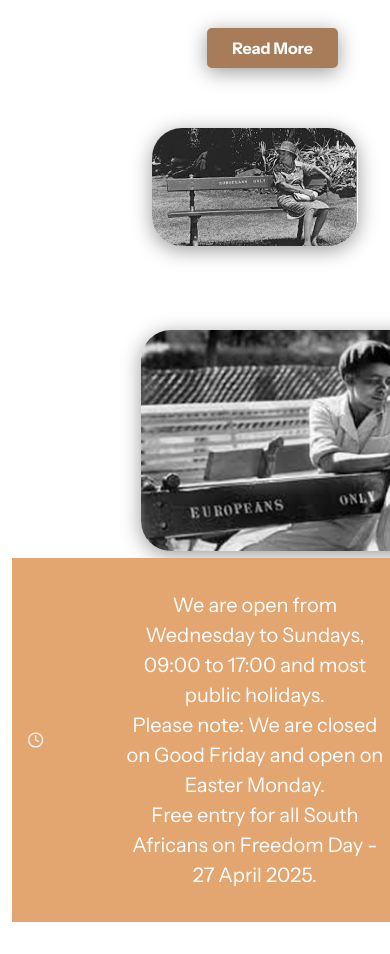
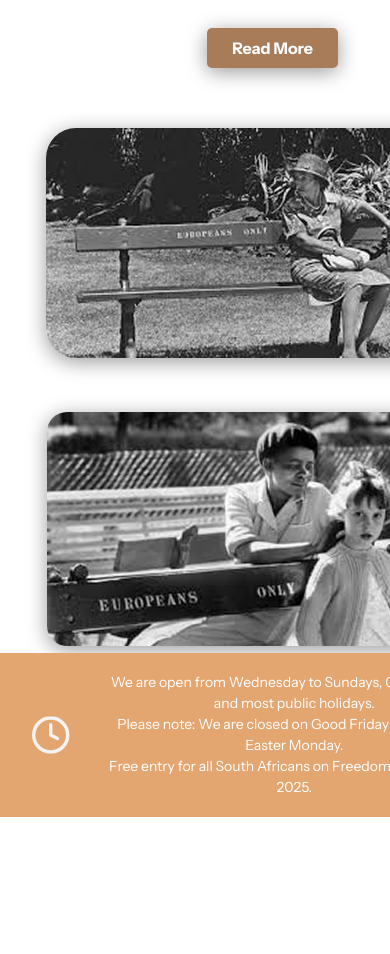
Before and after one commit to bontlenkoale1/apartheid-museum-clone, a React (Vite) app: page / in a window 390 px wide. Shown: the part 2220-3174 px from the top of the page. After the commit the page ends 3069 px from the top, so only its background shows below. Built offline with nearby package versions, Linux system fonts and the light colour scheme; a web font is replaced by a local one.

Commit message:
made responsive

```diff
--- a/src/components/About.css
+++ b/src/components/About.css
@@ -208,7 +208,7 @@
     transition: width 0.3s ease;
 }
     .about-image-content img {
-        width: 100%;
+        width: 120%;
         margin-left: 0;
         margin-top: 60px;
     }
@@ -237,8 +237,8 @@
     transition: width 0.3s ease;
 }
  .about-image-content img {
-        width: 100%;
-        margin-left: 0;
+        width: 195%;
+        margin-left: -106px;
         margin-top: 60px;
     }
 }
--- a/src/components/OpenDays.css
+++ b/src/components/OpenDays.css
@@ -34,7 +34,7 @@
     right: 60%;
     margin-left: -59vw;
     margin-right: -60vw;
-    background-color: #E4A671;
+    background-color: #e4a671;
     display: flex;
     justify-content: center;
     align-items: center;
@@ -43,13 +43,13 @@
 }
 .clock-icon {
     display: flex;
-    justify-content:flex-start;
-    align-items:flex-start;
+    justify-content: flex-start;
+    align-items: flex-start;
     margin-right: 150px;
 }
-.open-days-content-text{
+.open-days-content-text {
     color: #fff;
-    display:block;
+    display: block;
     font-size: 20px;
     font-weight: 400;
     line-height: 1.5;
@@ -62,18 +62,134 @@
     .container {
         max-width: 1280px;
     }
+    .open-days-content-text-wrapper:hover {
+        background-color: #a04f04;
+    }
 }
 
-
-/*@media (max-width: 1280px) {
+@media (max-width: 1280px) {
     .container {
         max-width: 1024px;
     }
-     .open-days-content-text-wrapper {
-    left: 60%;
-    padding: 2rem 1rem;
-  }
-  .open-days-content-text {
-    font-size: 20px;
-  }
+    .open-days-content-image {
+        margin-right: -30vw;
+    }
+    .open-days-content-text-wrapper {
+        left: 4%;
+        margin-left: -7vw;
+        margin-right: -50vw;
+        width: 109vw;
+    }
+    .open-days-content-text {
+        font-size: 18px;
+    }
+    .open-days-content-text-wrapper:hover {
+        background-color: #a04f04;
+    }
 }
+@media (max-width: 1024px) {
+    .container {
+        max-width: 768px;
+    }
+    .open-days-wrapper {
+        display: flex;
+        flex-direction: column;
+    }
+    .open-days-content-image {
+        display: block;
+        justify-content: center;
+        align-items: center;
+    }
+    .open-days-image {
+        width: 90%;
+        height: auto;
+        margin-top: 50px;
+        margin-left: -40px;
+    }
+    .open-days-content-text-wrapper {
+        font-size: 20px;
+        text-align: center;
+        margin-left: -80px;
+    }
+    .open-days-content-text-wrapper:hover {
+        background-color: #a04f04;
+    }
+    .open-days-content-text {
+        font-size: 16px;
+        margin-left: -122px;
+    }
+}
+@media (max-width: 768px) {
+    .container {
+        max-width: 640px;
+    }
+    .open-days-wrapper {
+        margin-top: 3vh;
+    }
+    .open-days-image {
+        width: 90%;
+        border-radius: 20px;
+        margin-top: 70px;
+        margin-bottom: 2px;
+    }
+    .open-days-content-text-wrapper {
+        padding: 1.2rem;
+    }
+    .open-days-content-text-wrapper:hover {
+        background-color: #a04f04;
+    }
+    .open-days-content-text {
+        font-size: 15px;
+    }
+    .clock-icon {
+        margin-right: 150px;
+    }
+}
+@media (max-width: 640px) {
+    .container {
+        max-width: 475px;
+        /*padding: 0 15px;*/
+    }
+
+    .open-days-wrapper {
+        margin-top: 4vh;
+        flex-direction: column;
+    }
+
+    .open-days-content-image {
+        margin-right: 20px;
+        justify-content: center;
+    }
+
+    .open-days-image {
+        width: 145%;
+        margin: 20px 0 0 0;
+        border-radius: 20px;
+    }
+    .open-days-content-text-wrapper {
+        left: -10%;
+        margin-left: -7vw;
+        margin-right: -50vw;
+        width: 140vw;
+    }
+
+    .open-days-content-text {
+        font-size: 14px;
+        margin-left: 0;
+        padding: 0 30px;
+    }
+
+    .clock-icon {
+        margin-right: -21px;
+        width: 115px;
+        transform: scale(0.85);
+    }
+}
+
+/* Hover effects for touch devices */
+@media (hover: none) {
+    .open-days-image:hover {
+        transform: none;
+        filter: none;
+    }
+}
--- a/src/components/OpenDays.jsx
+++ b/src/components/OpenDays.jsx
@@ -6,7 +6,7 @@ const OpenDays = () => {
         <div className="container">
         <div className="open-days-wrapper">
             <div className="open-days-content-image">
-                <img src="public/Images/image 4.png" alt="Open Days" className="open-days-image" />
+                <img src="/Images/image 4.png" alt="Open Days" className="open-days-image" />
             </div>
             </div>
             <div className="open-days-content-text-wrapper">
```
